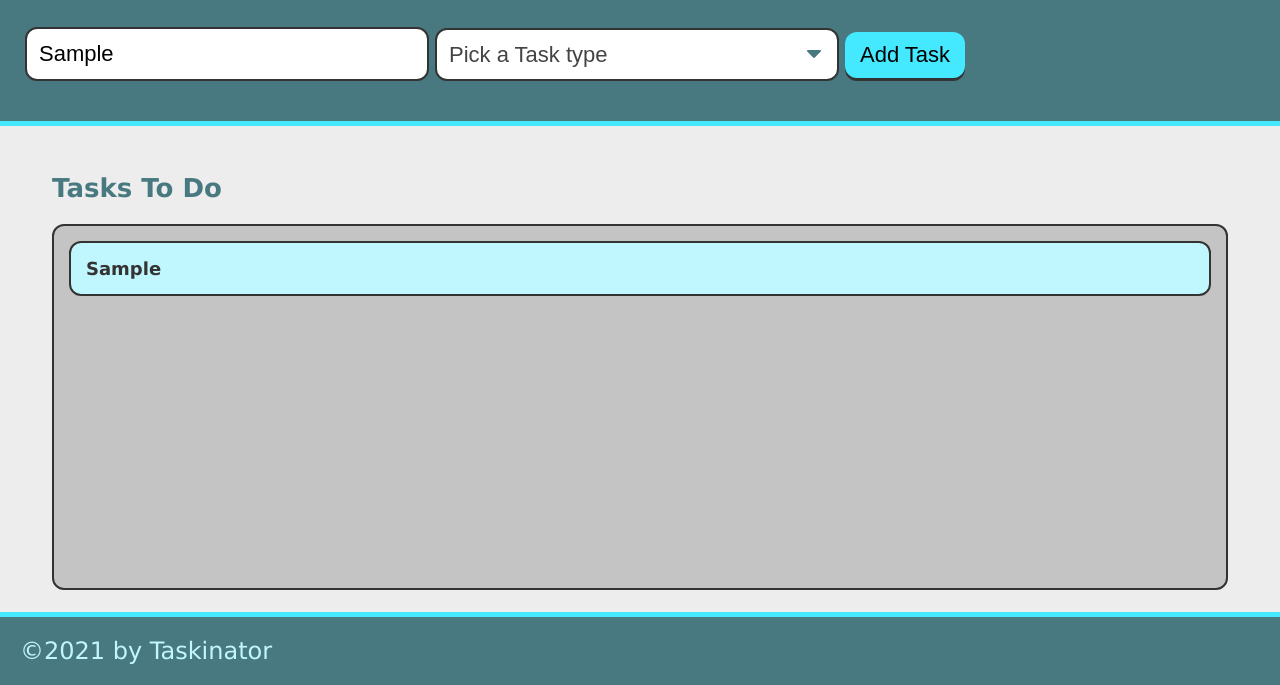
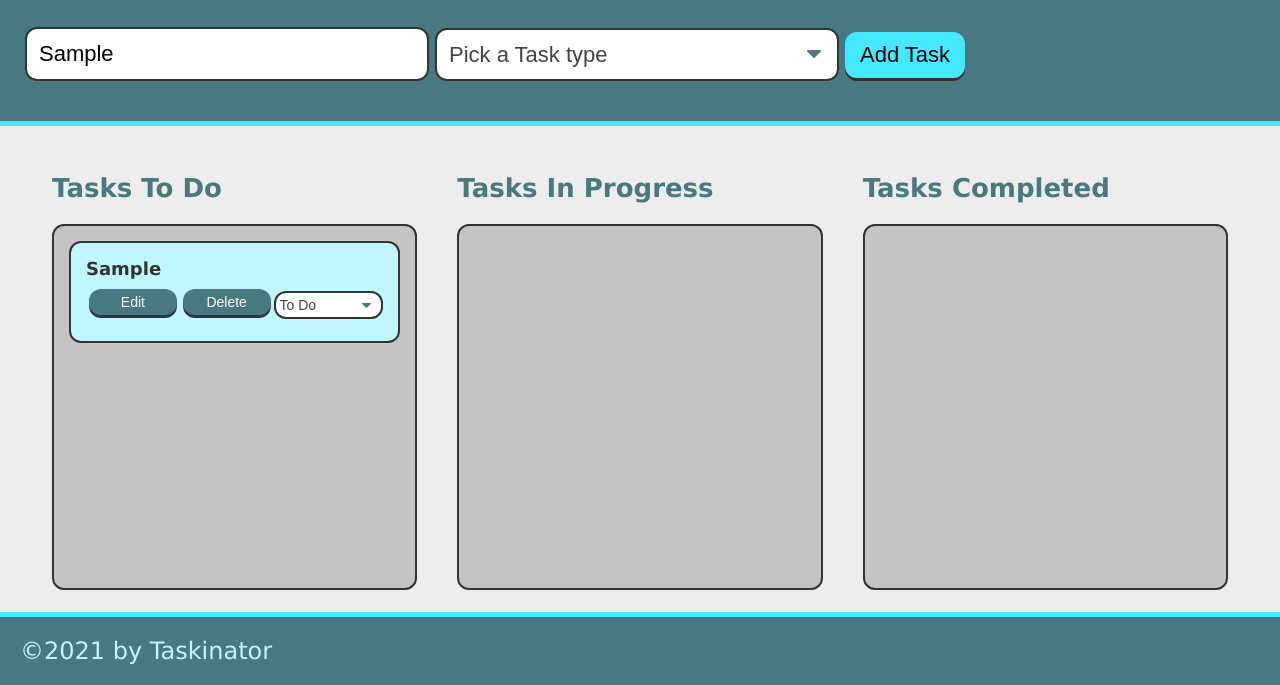
Before and after one commit to Wsamuell/taskinator, a plain HTML site: page index.html in a window 1280 px wide. Both pictures are taken after typing "Sample" into the empty fields and a click on the button "Add Task". Shown: the part 115-800 px from the top of the page. Drawn offline with Linux system fonts and the light colour scheme.

Commit message:
adding multiple task

```diff
--- a/assets/js/script.js
+++ b/assets/js/script.js
@@ -1,5 +1,6 @@
 var formEl = document.querySelector("#task-form");
 var tasksToDoEl = document.querySelector("#tasks-to-do");
+var taskIdCounter = 0;
 
 
 var TaskFormHandler = function (event) {
@@ -27,6 +28,9 @@ var createTaskEl = function (taskDataObj) {
     var listItemEl = document.createElement("li");
     listItemEl.className = "task-item";
 
+    // add task id as a custom attribute
+    listItemEl.setAttribute("data-task-id", taskIdCounter);
+
     // create div to hold task info and add to list item
     var taskInfoEl = document.createElement("div");
     // give it a class name
@@ -36,8 +40,54 @@ var createTaskEl = function (taskDataObj) {
 
     listItemEl.appendChild(taskInfoEl);
 
+    var taskActionsEl = createTaskActions(taskIdCounter);
+    listItemEl.appendChild(taskActionsEl);
     // add entire list item to list
     tasksToDoEl.appendChild(listItemEl);
-}
+
+    // increase task counter for next unique id
+    taskIdCounter++;
+};
+
+var createTaskActions = function (taskId) {
+    var actionContainerEl = document.createElement("div");
+    actionContainerEl.className = "task-actions";
+
+    //create adit button
+    var editButtonEl = document.createElement("button");
+    editButtonEl.textContent = "Edit";
+    editButtonEl.className = "btn edit-btn";
+    editButtonEl.setAttribute("data-task-id", taskId);
+
+    actionContainerEl.appendChild(editButtonEl);
+
+    // create delete button
+    var deleteButtonE1 = document.createElement("button");
+    deleteButtonE1.textContent = "Delete";
+    deleteButtonE1.className = "btn delete-btn";
+    deleteButtonE1.setAttribute("data-task-id", taskId);
+
+    actionContainerEl.appendChild(deleteButtonE1);
+
+    var statusSelectE1 = document.createElement("select");
+    statusSelectE1.className = "select-status";
+    statusSelectE1.setAttribute("name", "status-change");
+    statusSelectE1.setAttribute("data-task-id", taskId);
+
+    actionContainerEl.appendChild(statusSelectE1);
+
+    var statusChoices = ["To Do", "In Progress", "Completed"];
+
+    for (var i = 0; i < statusChoices.length; i++) {
+        // create option element
+        var statusOptionE1 = document.createElement("option");
+        statusOptionE1.textContent = statusChoices[i];
+        statusOptionE1.setAttribute("value", statusChoices[i]);
+
+        //append to select
+        statusSelectE1.appendChild(statusOptionE1);
+    }
+    return actionContainerEl;
+};
 
 formEl.addEventListener("submit", TaskFormHandler);
--- a/index.html
+++ b/index.html
@@ -37,6 +37,15 @@
             <h2 class="list-title">Tasks To Do</h2>
             <ul class="task-list" id="tasks-to-do"></ul>
         </section>
+        <section class="task-list-wrapper">
+            <h2 class="list-title">Tasks In Progress</h2>
+            <ul class="task-list" id="tasks-in-progress"></ul>
+        </section>
+        <section class="task-list-wrapper">
+            <h2 class="list-title">Tasks Completed</h2>
+            <ul class="task-list" id="tasks-completed"></ul>
+        </section>
+
     </main>
 
     <footer> &copy;2021 by Taskinator </footer>
```
